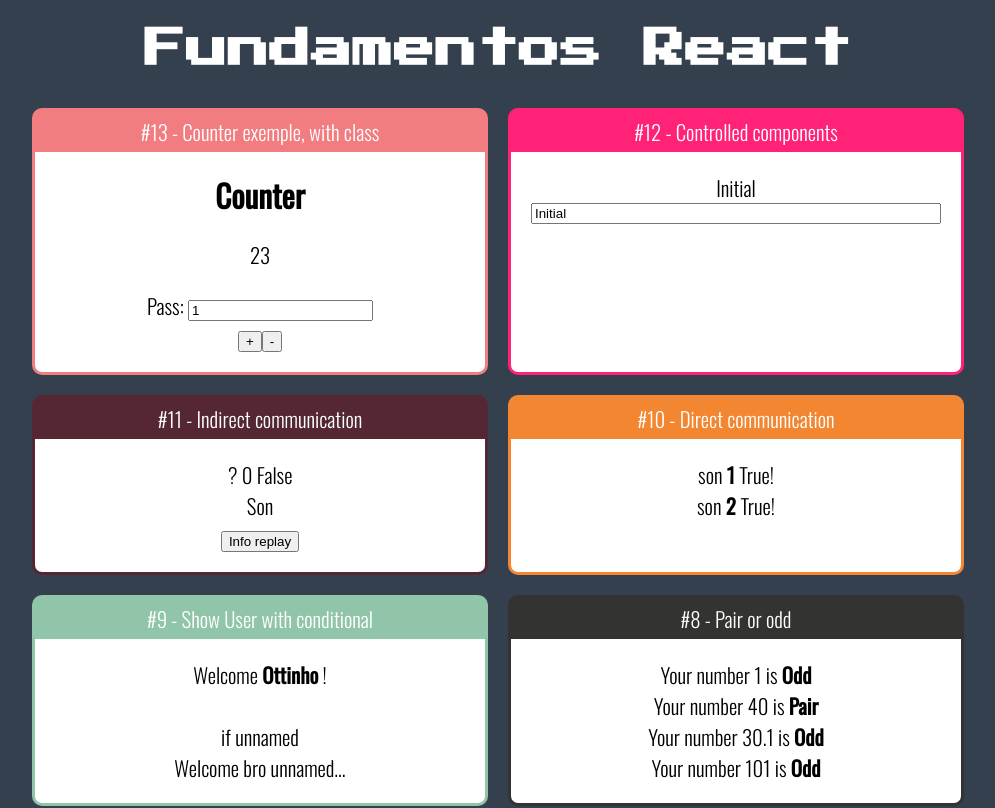
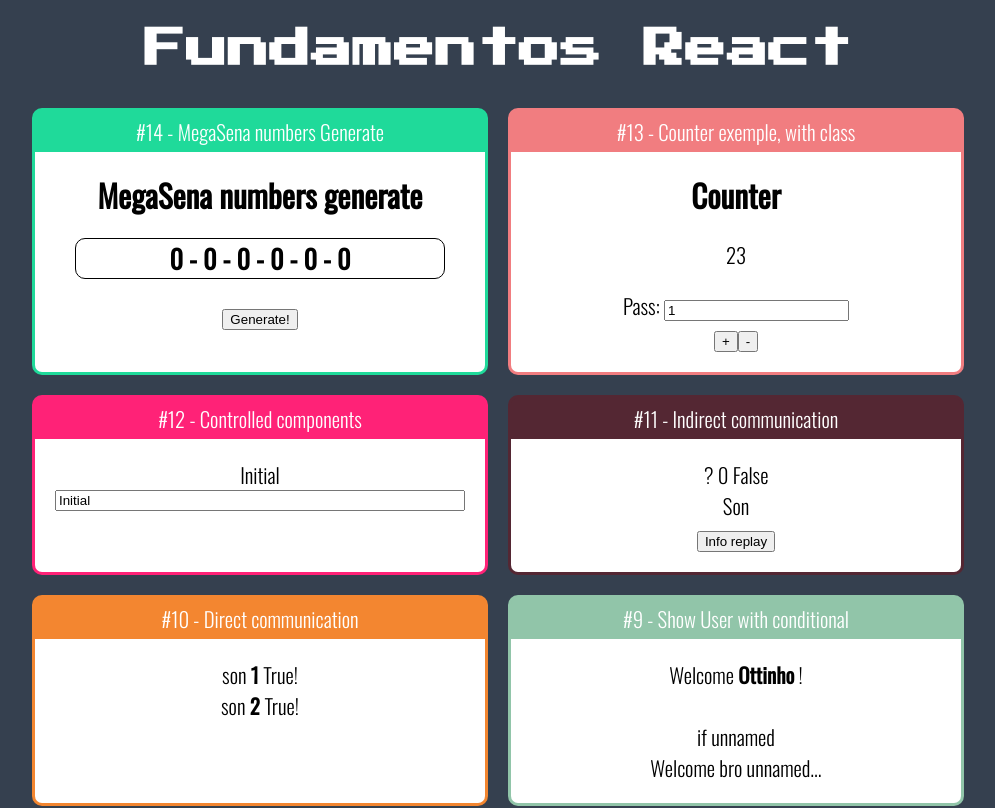
Before and after one commit to ottonSam/reactConcepts, a React (Create React App) app in the folder react-ui/: page / in a window 1280 px wide. Shown: the top 808 px of the page, without its empty margins (142-1137 px from the left). Built offline with nearby package versions, Linux system fonts and the light colour scheme.

Commit message:
Megasena number generate example

```diff
--- a/react-ui/src/App.jsx
+++ b/react-ui/src/App.jsx
@@ -18,12 +18,16 @@ import DirectFather from './components/communication/DirectFather';
 import IndirectFather from './components/communication/IndirectFather';
 import Input from './components/form/Input';
 import Counter from './components/counter/Counter';
+import MegaSena from './components/mega/MegaSena';
 
 export default () => (
     <div className="App">
         <h1>Fundamentos React</h1>
 
         <div className="Cards">
+            <Card title="#14 - MegaSena numbers Generate" color="#1FDA9A">
+                <MegaSena></MegaSena>
+            </Card>
             <Card title="#13 - Counter exemple, with class" color="#F17D80">
                 <Counter initialNumber={23}></Counter>
             </Card>
--- /dev/null
+++ b/react-ui/src/components/mega/MegaSena.css
@@ -0,0 +1,6 @@
+div.Numbers {
+    border: 1px solid;
+    border-radius: 10px;
+    font-size: 1.4rem;
+    margin: 20px;
+}
--- /dev/null
+++ b/react-ui/src/components/mega/MegaSena.jsx
@@ -0,0 +1,22 @@
+import React, { useState } from 'react';
+import Generate from '../numberGenerator/Generate.js';
+
+import './MegaSena.css';
+
+
+export default (props) => {
+    const initialNumbers = Array(6).fill(0);
+    const [numbers, setNumbers] = useState(initialNumbers);
+
+    return (
+        <div>
+            <h2>MegaSena numbers generate</h2>
+            <div className="Numbers">
+                <h3>{ numbers.join(' - ') }</h3>
+            </div>
+            <button onClick={_ => setNumbers(Generate(6))}>
+                Generate!
+            </button>
+        </div>
+    )
+}
```
Also changed, not shown: react-ui/src/components/numberGenerator/Generate.js (renamed from react-ui/src/components/numberGenerator/Generete.js).
